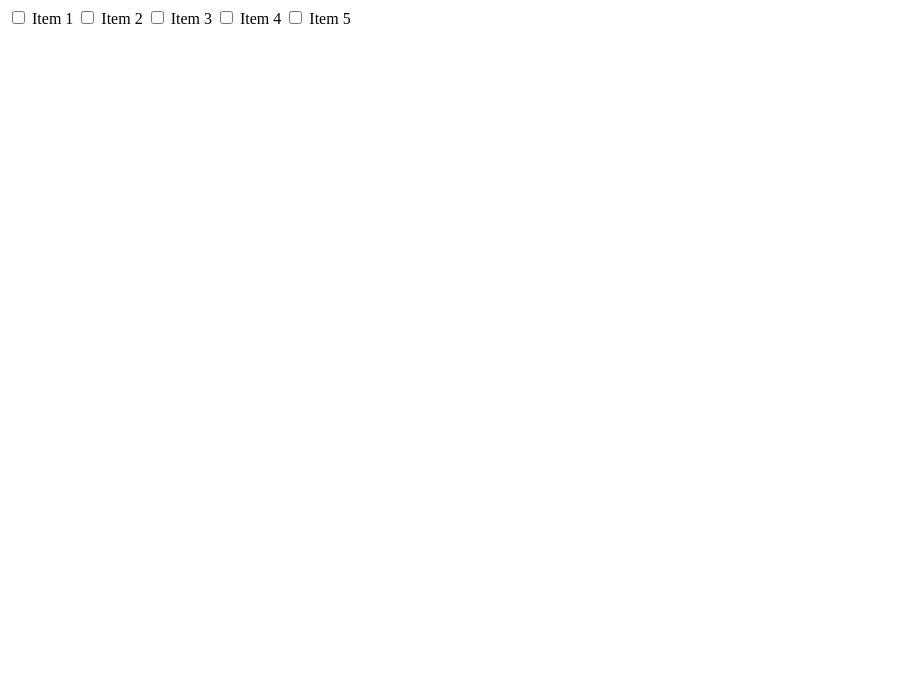
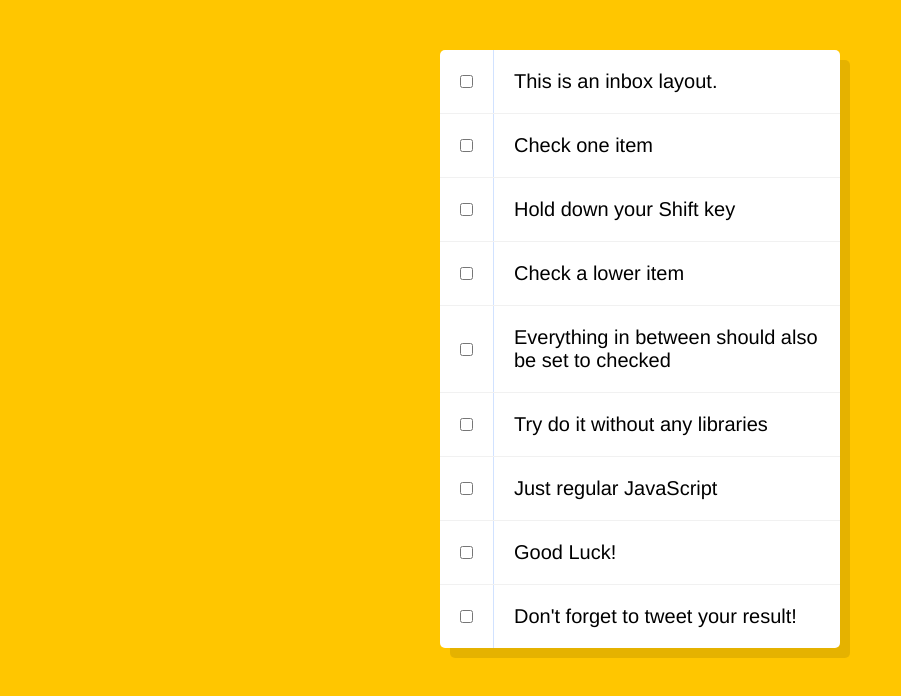
Before and after one commit to Hemankoli/DIGITALORBITINTERNSHIP, a plain HTML site: page 10 - Hold Shift to Check Multiple Checkboxes/index.html in a window 1280 px wide. Shown: the whole page, without its empty margins (0-901 px from the left). Drawn offline with Linux system fonts and the light colour scheme.

Commit message:
final commit

```diff
--- a/10 - Hold Shift to Check Multiple Checkboxes/index.html
+++ b/10 - Hold Shift to Check Multiple Checkboxes/index.html
@@ -6,47 +6,117 @@
     <title>Document</title>
 </head>
 <body>
+
+
       <div class="inbox">
-        <label>
+        <div class="item">
           <input type="checkbox">
-          Item 1
-        </label>
-        <label>
+          <p>This is an inbox layout.</p>
+        </div>
+        <div class="item">
           <input type="checkbox">
-          Item 2
-        </label>
-        <label>
+          <p>Check one item</p>
+        </div>
+        <div class="item">
           <input type="checkbox">
-          Item 3
-        </label>
-        <label>
+          <p>Hold down your Shift key</p>
+        </div>
+        <div class="item">
           <input type="checkbox">
-          Item 4
-        </label>
-        <label>
+          <p>Check a lower item</p>
+        </div>
+        <div class="item">
           <input type="checkbox">
-          Item 5
-        </label>
+          <p>Everything in between should also be set to checked</p>
+        </div>
+        <div class="item">
+          <input type="checkbox">
+          <p>Try do it without any libraries</p>
+        </div>
+        <div class="item">
+          <input type="checkbox">
+          <p>Just regular JavaScript</p>
+        </div>
+        <div class="item">
+          <input type="checkbox">
+          <p>Good Luck!</p>
+        </div>
+        <div class="item">
+          <input type="checkbox">
+          <p>Don't forget to tweet your result!</p>
+        </div>
       </div>
 
 
+
+      <style>
+
+        html {
+          font-family: sans-serif;
+          background: #ffc600;
+        }
+
+        .inbox {
+          max-width: 400px;
+          margin: 50px auto;
+          background: white;
+          border-radius: 5px;
+          box-shadow: 10px 10px 0 rgba(0,0,0,0.1);
+        }
+
+        .item {
+          display: flex;
+          align-items: center;
+          border-bottom: 1px solid #F1F1F1;
+        }
+
+        .item:last-child {
+          border-bottom: 0;
+        }
+
+
+        input:checked + p {
+          background: #F9F9F9;
+          text-decoration: line-through;
+        }
+
+        input[type="checkbox"] {
+          margin: 20px;
+        }
+
+        p {
+          margin: 0;
+          padding: 20px;
+          transition: background 0.2s;
+          flex: 1;
+          font-family: 'helvetica neue';
+          font-size: 20px;
+          font-weight: 200;
+          border-left: 1px solid #D1E2FF;
+        }
+      </style>
+
+
       <script>
+
           const checkboxes = document.querySelectorAll('.inbox input[type="checkbox"]');
 
           let lastChecked;
 
           function handleCheck(e) {
+            // Check if they had the shift key down
+            // AND check that they are checking it
             let inBetween = false;
-
-            // Check if Shift key is held and the checkbox is being checked
             if (e.shiftKey && this.checked) {
-                // Loop over every checkbox
+              // go ahead and do what we please
+              // loop over every single checkbox
               checkboxes.forEach(checkbox => {
+                console.log(checkbox);
                 if (checkbox === this || checkbox === lastChecked) {
                   inBetween = !inBetween;
+                  console.log('Starting to check them in between!');
                 }
 
-                // If inBetween is true, check the checkbox
                 if (inBetween) {
                   checkbox.checked = true;
                 }
@@ -56,7 +126,6 @@
             lastChecked = this;
           }
 
-            // Add event listener to each checkbox
           checkboxes.forEach(checkbox => checkbox.addEventListener('click', handleCheck));
 
       </script>
```
Lines whose indentation alone changed are shown as unchanged.
